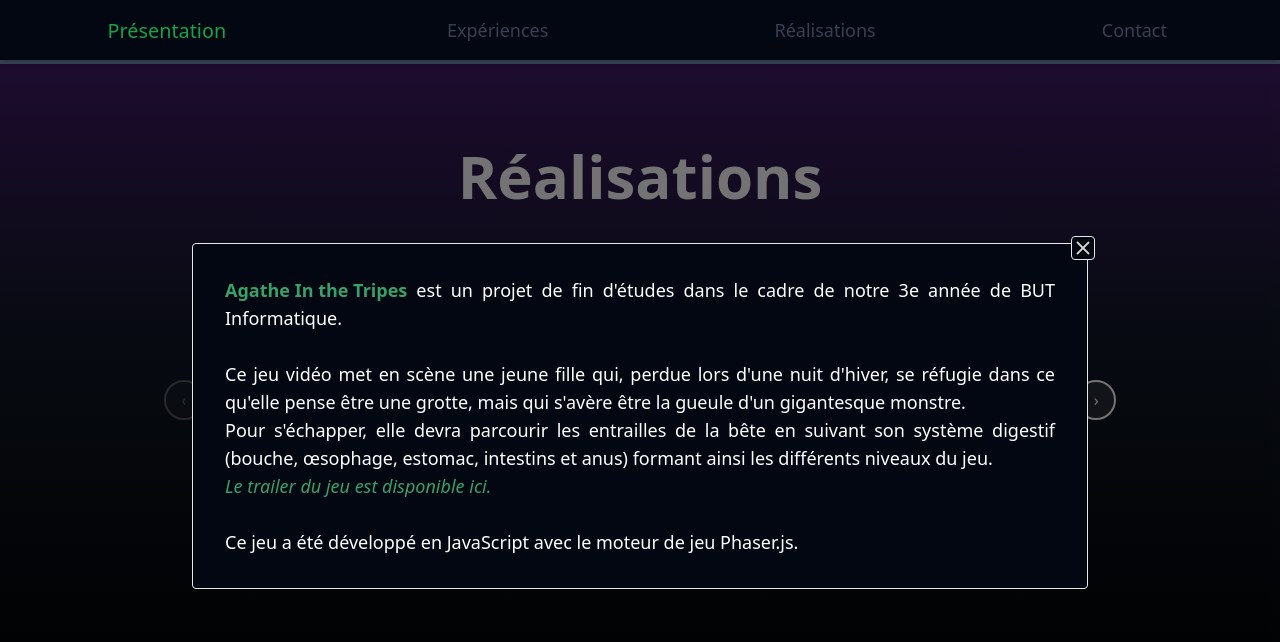
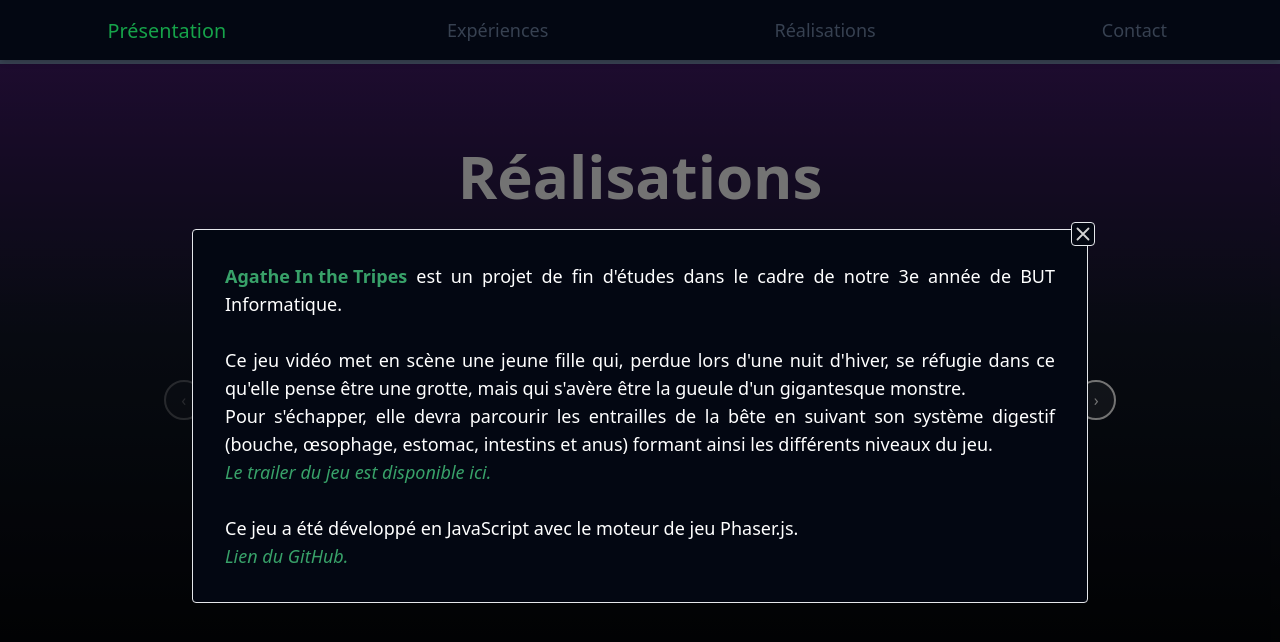
Before and after one commit to BahahaJUST1/portfolio, a Vue app: page / in a window 1280 px wide. Both pictures are taken after a click on the button "Agathe In the Tripes". Shown: the part 1726-2368 px from the top of the page. Built offline with nearby package versions, Linux system fonts and the light colour scheme.

Commit message:
feat: add projects repo url to description

```diff
--- a/src/App.vue
+++ b/src/App.vue
@@ -61,9 +61,9 @@ const openCV = () => {
 }
 
 const realisations = [
+    { component: Frigo, name: 'Y\'a quoi dans le frigo ?', image: 'projets/frigo/frigo.png', imageClass: 'h-20 mb-3 mt-2 m-auto' },
     { component: Stephane, name: 'Stéphane', image: 'projets/stephane/stephane.png', imageClass: 'h-20 mb-5 m-auto mt-1' },
     { component: Agathe, name: 'Agathe In the Tripes', image: 'projets/agathe/agathe.png', imageClass: 'h-16 mt-5 mb-4 m-auto' },
-    { component: Frigo, name: 'Y\'a quoi dans le frigo ?', image: 'projets/frigo/frigo.png', imageClass: 'h-20 mb-3 mt-2 m-auto' },
     { component: Portfolio, name: 'Portfolio', image: '/pp.jpg', imageClass: 'rounded-full h-[4.5rem] mt-3 mb-3 m-auto' },
 ];
 
--- a/src/realisations/Agathe.vue
+++ b/src/realisations/Agathe.vue
@@ -74,6 +74,11 @@ const hideCover = () => {
                 <p>
                     Ce jeu a été développé en JavaScript avec le moteur de jeu Phaser.js. <br />
                 </p>
+
+                <p>
+                    <a href="https://github.com/RiY0M/Agathe-in-the-tripes" target="_blank" class="see-more italic">
+                        Lien du GitHub.</a>
+                </p>
             </div>
 
         </div>
--- a/src/realisations/Frigo.vue
+++ b/src/realisations/Frigo.vue
@@ -217,6 +217,11 @@ const hideShingling = () => {
                     uniquement en local pour les personnes connectées sur le réseau wifi de ma box internet. <br />
                 </p>
 
+                <p>
+                    <a href="https://github.com/BahahaJUST1/y-a-quoi-dans-le-frigo" target="_blank"
+                        class="see-more italic"> Lien du GitHub.</a>
+                </p>
+
             </div>
 
         </div>
--- a/src/realisations/Portfolio.vue
+++ b/src/realisations/Portfolio.vue
@@ -24,6 +24,11 @@ const close = () => emit('close');
                 class="p-4 md:p-8 overflow-x-hidden overflow-y-auto modal-scroll max-h-[90vh] md:max-h-[80vh] text-justify">
                 <p>
                     Mon portfolio en ligne, développé en Vue.js 3 avec Tailwind et hébergé via Firebase Hosting.
+                </p>
+
+                <p>
+                    <a href="https://github.com/BahahaJUST1/portfolio" target="_blank" class="see-more italic">
+                        Lien du GitHub.</a>
                 </p>
             </div>
 
--- a/src/realisations/Stephane.vue
+++ b/src/realisations/Stephane.vue
@@ -132,6 +132,11 @@ const hideScreen2 = () => {
                     dans le DOM et extraire les données nécessaires.
                 </p>
 
+                <p>
+                    <a href="https://github.com/BahahaJUST1/better-stephane" target="_blank" class="see-more italic">
+                        Lien du GitHub.</a>
+                </p>
+
             </div>
 
         </div>
```
